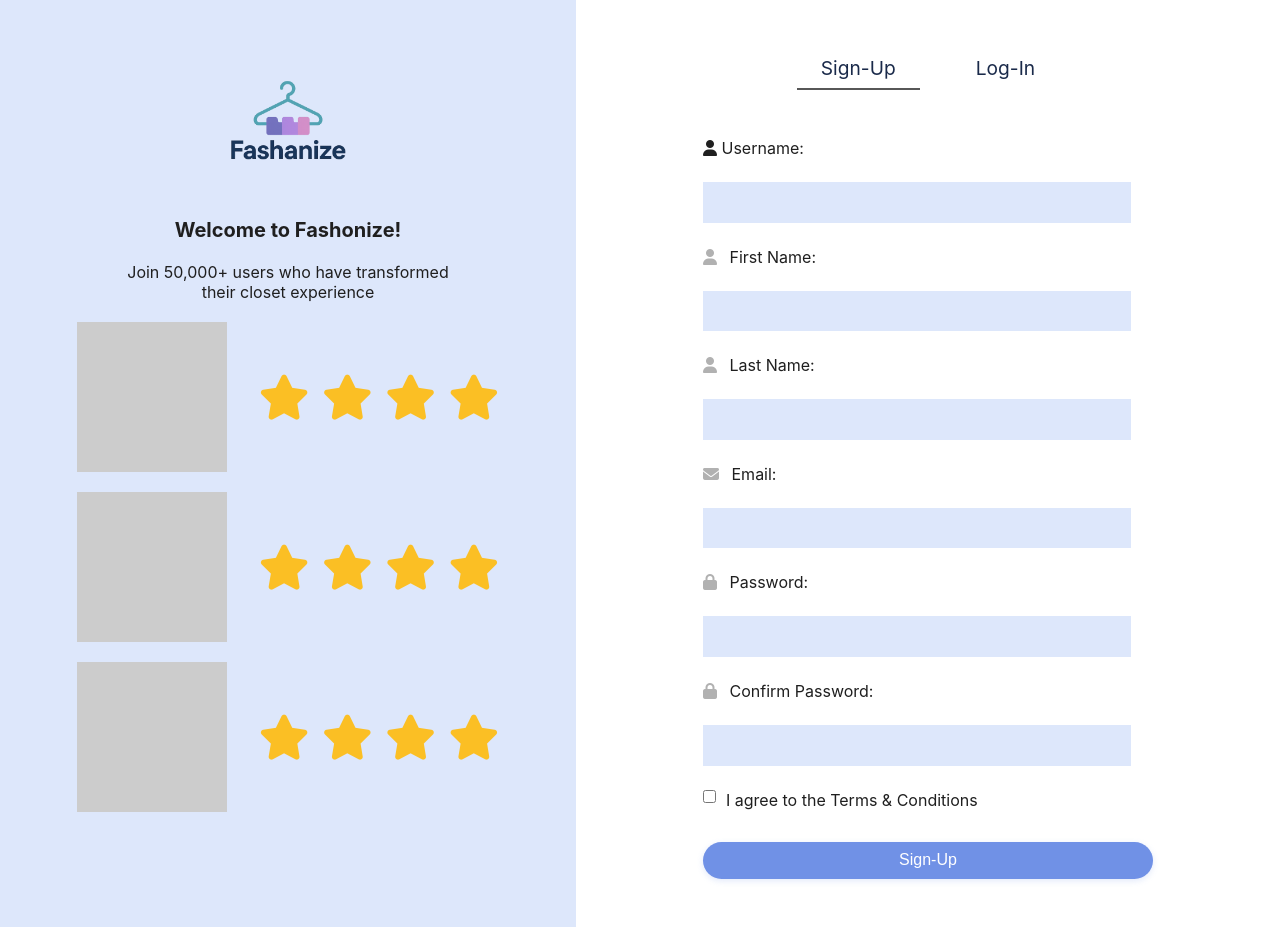
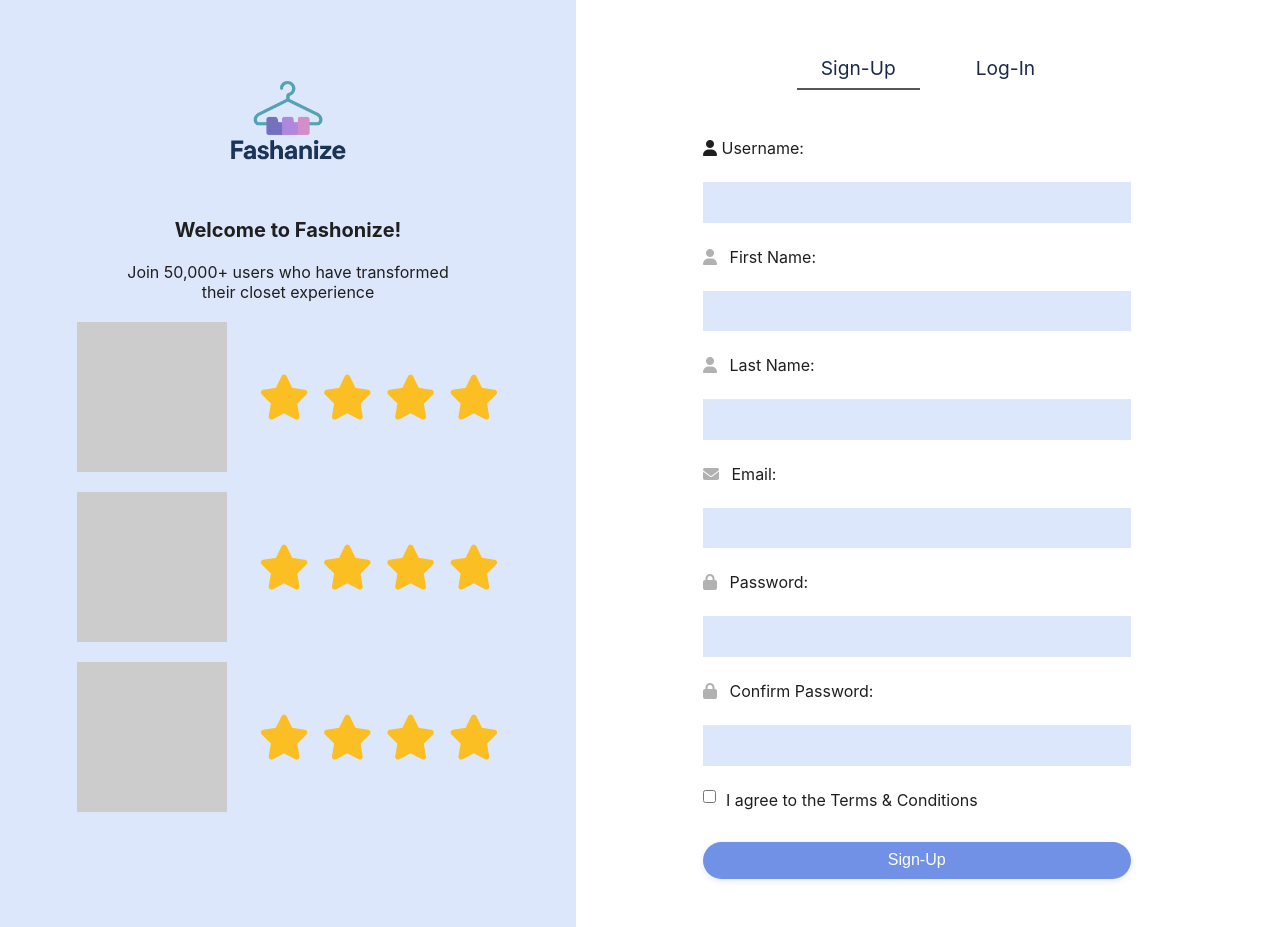
Before and after one commit to RalishaW/WebWardrobe, a Flask app: page /signup in a window 1280 px wide. Run offline with Flask 3, Linux system fonts and the light colour scheme.

Commit message:
Fixed issue #30

```diff
--- a/app/static/style.css
+++ b/app/static/style.css
@@ -239,6 +239,15 @@ input[type="submit"]:active {
     border-radius: 8px;
     margin-top: 0.5rem;
 }
+
+.wardrobe-item img {
+  max-width: 100%;
+  height: 200px;
+  object-fit: contain;
+  border-radius: 8px;
+  margin-top: 0.5rem;
+}
+
 
 /* --------------------------------------------------
    Responsive (Optional Add-On)
@@ -504,6 +513,8 @@ input[type="submit"]:active {
     width: 55%;
     background-color: #ffffff;
     padding: 3rem;
+    overflow-y: auto;
+    max-height: 100vh;
   }
 
   .signup-page .centered {
@@ -544,8 +555,9 @@ input[type="submit"]:active {
   .signup-page .sign_up {
     display: flex;
     flex-direction: column;
-    justify-content: center;
-    height: 100%;
+    justify-content: flex-start;
+
+    min-height: 0;
   }
 
   .signup-page .Welcome {
--- a/app/templates/signup.html
+++ b/app/templates/signup.html
@@ -89,7 +89,7 @@
             {% endfor %}
           </div>
 
-          <button type="submit"> Sign-Up </button>
+          {{ form.submit(class="btn btn-primary") }}
         </form>
 
       </div>
```
